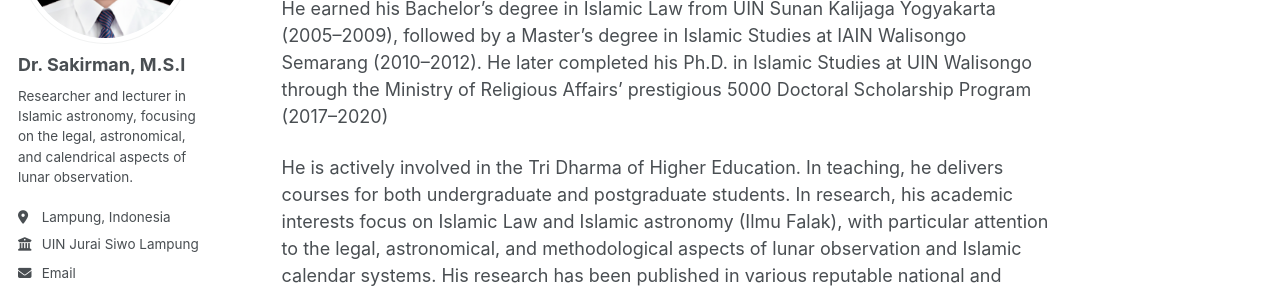
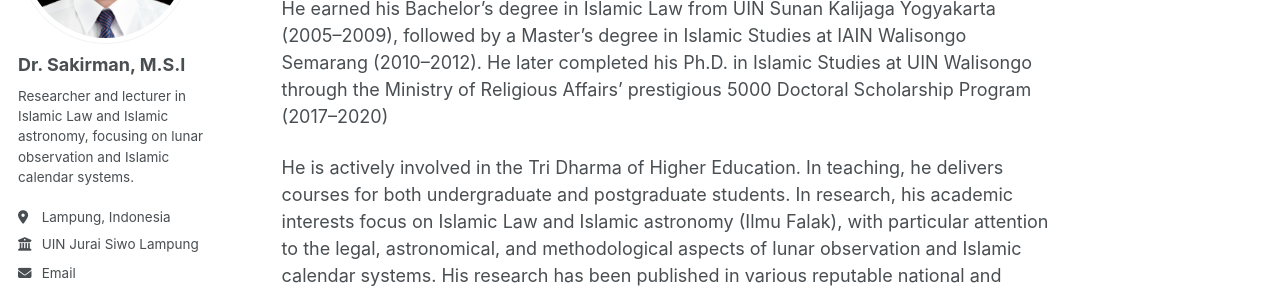
Before and after one commit to sakir-man/sakir-man.github.io, a Jekyll site: the page built from _pages/about.md, in a window 1280 px wide. Shown: the part 235-528 px from the top of the page. Built offline with Jekyll 4.4.1, drawn with Linux system fonts in a browser that asks for light colours; some web fonts are replaced; a script that is not in the unit is left out.

Commit message:
Update _config.yml

```diff
--- a/_config.yml
+++ b/_config.yml
@@ -12,7 +12,7 @@ site_theme               : "default"
 title                    : "Dr. Sakirman, M.S.I"
 title_separator          : "-"
 name                     : &name "Dr. Sakirman, M.S.I"
-description              : &description "Researcher and lecturer in Islamic astronomy, focusing on the legal, astronomical, and calendrical aspects of lunar observation."
+description              : &description "Researcher and lecturer in Islamic Law and Islamic astronomy, focusing on lunar observation and Islamic calendar systems."
 url                      : https://sakir-man.github.io  # the base hostname & protocol for your site e.g. "https://[your GitHub username].github.io"
 baseurl                  : "" # the subpath of your site, e.g. "/blog"
 repository               : "sakir-man.github.io "
@@ -25,7 +25,7 @@ author:
   avatar           : "profile.png"
   name             : "Dr. Sakirman, M.S.I"
   pronouns         : # example: "she/her"
-  bio              : "Researcher and lecturer in Islamic astronomy, focusing on the legal, astronomical, and calendrical aspects of lunar observation."
+  bio              : "Researcher and lecturer in Islamic Law and Islamic astronomy, focusing on lunar observation and Islamic calendar systems."
   location         : "Lampung, Indonesia"
   employer         : "UIN Jurai Siwo Lampung"
   uri              : # URL
```
